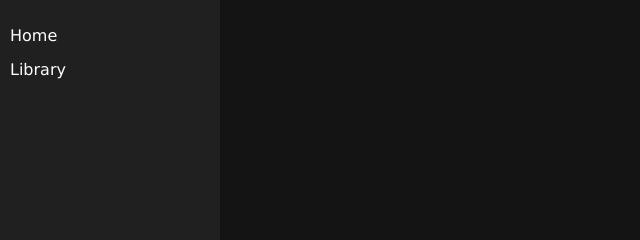
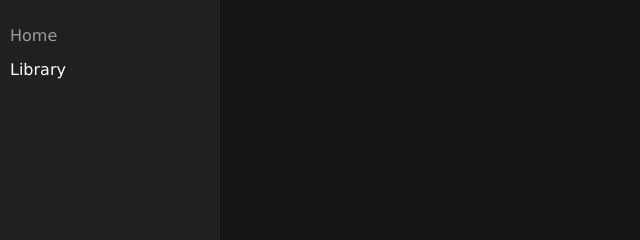
Before and after one commit to Jodus-Melodus/SoundWave, a plain HTML site: page index.html in a window 1280 px wide. In both pictures the pointer is over the item "Home". Shown: the top 240 px of the page, 0-640 px from the left. Drawn offline with Linux system fonts and the light colour scheme.

Commit message:
sidebar list item hover

```diff
--- a/css/style.css
+++ b/css/style.css
@@ -24,6 +24,10 @@ body {
 .sidebar li {
     margin: 15px 0;
     cursor: pointer;
+}
+
+.sidebar li:hover {
+    color: rgb(155, 155, 155);
 }
 
 .main-content {
```
